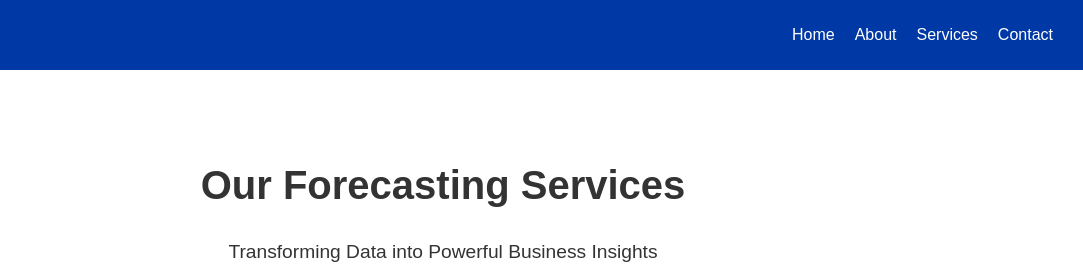
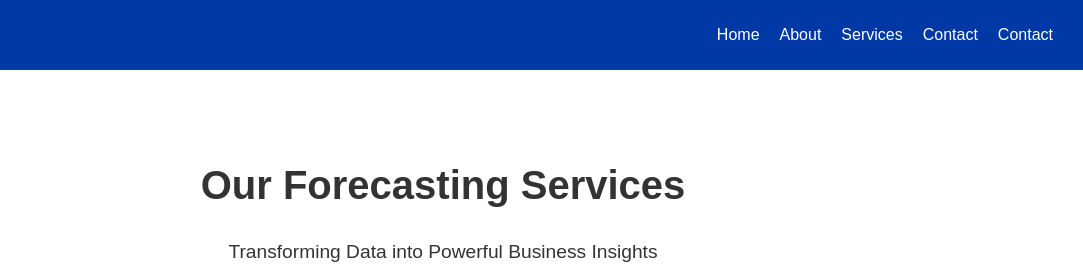
Before and after one commit to Hishamkhashman1/mywebsite, a plain HTML site: page Alpha/services.html in a window 1280 px wide. Shown: the top 280 px of the page, 197-1280 px from the left. Drawn offline with Linux system fonts and the light colour scheme.

Commit message:
Update services.html

```diff
--- a/Alpha/services.html
+++ b/Alpha/services.html
@@ -14,6 +14,7 @@
                 <li><a href="index.html">Home</a></li>
                 <li><a href="about.html">About</a></li>
                 <li><a href="services.html">Services</a></li>
+                <li><a href="free_tools.html">Contact</a></li>
                 <li><a href="contact.html">Contact</a></li>
             </ul>
         </nav>
```
